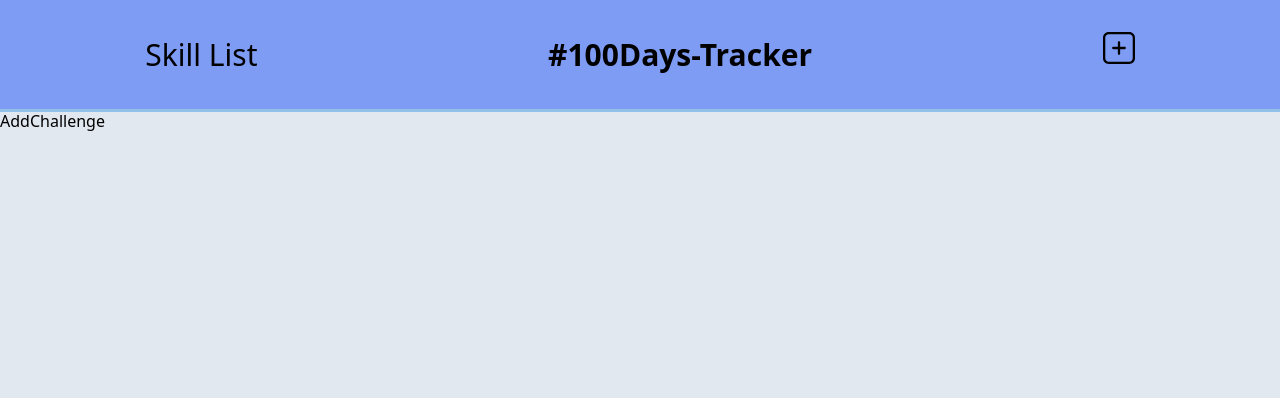
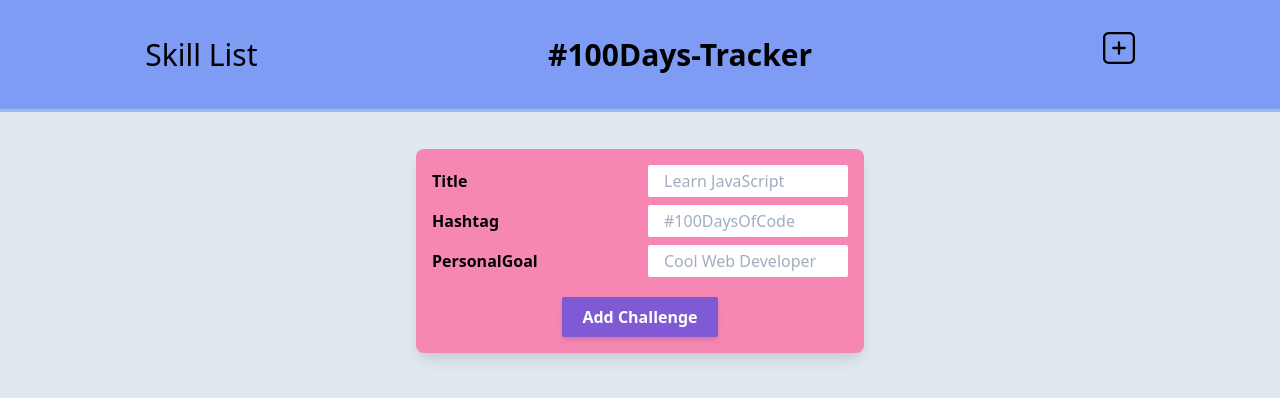
Before and after one commit to padunk/100DaysTracker, a React (Create React App) app in the folder client/: page /add in a window 1280 px wide. Shown: the top 398 px of the page. Built offline with nearby package versions, Linux system fonts and the light colour scheme.

Commit message:
feat(addChallenge): all feature working

```diff
--- a/client/src/components/AddChallenge/AddChallenge.tsx
+++ b/client/src/components/AddChallenge/AddChallenge.tsx
@@ -1,9 +1,95 @@
-import React from "react";
+import React, { useState } from "react";
+import Divider from "../Divider/Divider";
+import Wrapper from "../Wrapper/Wrapper";
+import InputLabel from "../InputLabel/InputLabel";
+import InputText from "../InputText/InputText";
 
 interface Props {}
 
 const AddChallenge = (props: Props) => {
-    return <div>AddChallenge</div>;
+    const inputWrapperClass = "grid grid-cols-1 col-gap-4 px-4 sm:grid-cols-2";
+
+    const [title, setTitle] = useState<string>("");
+    const [hashtag, setHashtag] = useState<string>("");
+    const [goal, setGoal] = useState<string>("");
+
+    const handleSubmit = async (event: any) => {
+        event.preventDefault();
+        try {
+            await fetch("http://192.168.168.17:5000/add", {
+                method: "POST",
+                mode: "cors",
+                credentials: "same-origin",
+                headers: {
+                    "Content-Type": "application/json",
+                },
+                body: JSON.stringify({ title, hashtag, goal }),
+            }).then(() => {
+                console.log("success add data to server");
+                setTitle("");
+                setHashtag("");
+                setGoal("");
+            });
+        } catch (error) {
+            console.error(error);
+        }
+    };
+    return (
+        <div>
+            <Divider space={10} />
+            <form
+                action='post'
+                className='container mx-auto bg-pink-400 py-4 rounded-lg max-w-md shadow-lg'
+                onSubmit={handleSubmit}>
+                <Wrapper classname={inputWrapperClass}>
+                    <InputLabel for='title' />
+                    <InputText
+                        name='title'
+                        req={true}
+                        val={title}
+                        placeholder='Learn JavaScript'
+                        handleChange={(event: any) =>
+                            setTitle(event.target.value)
+                        }
+                    />
+                </Wrapper>
+                <Divider space={2} />
+                <Wrapper classname={inputWrapperClass}>
+                    <InputLabel for='hashtag' />
+                    <InputText
+                        name='hashtag'
+                        req={true}
+                        val={hashtag}
+                        placeholder='#100DaysOfCode'
+                        handleChange={(event: any) =>
+                            setHashtag(event.target.value)
+                        }
+                    />
+                </Wrapper>
+                <Divider space={2} />
+                <Wrapper classname={inputWrapperClass}>
+                    <InputLabel for='personalGoal' />
+                    <InputText
+                        name='personalGoal'
+                        req={false}
+                        val={goal}
+                        placeholder='Cool Web Developer'
+                        handleChange={(event: any) =>
+                            setGoal(event.target.value)
+                        }
+                    />
+                </Wrapper>
+                <Divider space={5} />
+                <Wrapper classname='flex justify-center'>
+                    <button
+                        type='submit'
+                        className='font-bold bg-purple-600 rounded-sm px-5 py-2 text-white hover:bg-purple-500 hover:text-gray-900 transition duration-300 shadow-md'>
+                        Add Challenge
+                    </button>
+                </Wrapper>
+            </form>
+        </div>
+    );
 };
 
 export default AddChallenge;
--- /dev/null
+++ b/client/src/components/InputLabel/InputLabel.tsx
@@ -0,0 +1,15 @@
+import React, { ReactElement } from "react";
+
+interface Props {
+    for: string;
+}
+
+export default function InputLabel(props: Props): ReactElement {
+    return (
+        <label
+            htmlFor={props.for}
+            className='capitalize py-1 font-bold'>
+            {props.for}
+        </label>
+    );
+}
--- /dev/null
+++ b/client/src/components/InputText/InputText.tsx
@@ -0,0 +1,24 @@
+import React, { ReactElement } from "react";
+
+interface Props {
+    name: string;
+    placeholder: string;
+    handleChange: Function;
+    req: boolean;
+    val: string;
+}
+
+export default function InputText(props: Props): ReactElement {
+    return (
+        <input
+            className='just-self-start px-4 py-1 rounded-sm outline-none w-full'
+            type='text'
+            name={props.name}
+            id={props.name}
+            placeholder={props.placeholder}
+            onChange={event => props.handleChange(event)}
+            required={props.req}
+            value={props.val}
+        />
+    );
+}
--- /dev/null
+++ b/client/src/components/Wrapper/Wrapper.tsx
@@ -0,0 +1,12 @@
+import React, { ReactNode} from "react";
+
+interface Props {
+    classname: string;
+    children: ReactNode;
+}
+
+const Wrapper = (props: Props) => {
+    return <div className={props.classname}>{props.children}</div>;
+};
+
+export default Wrapper;
```
